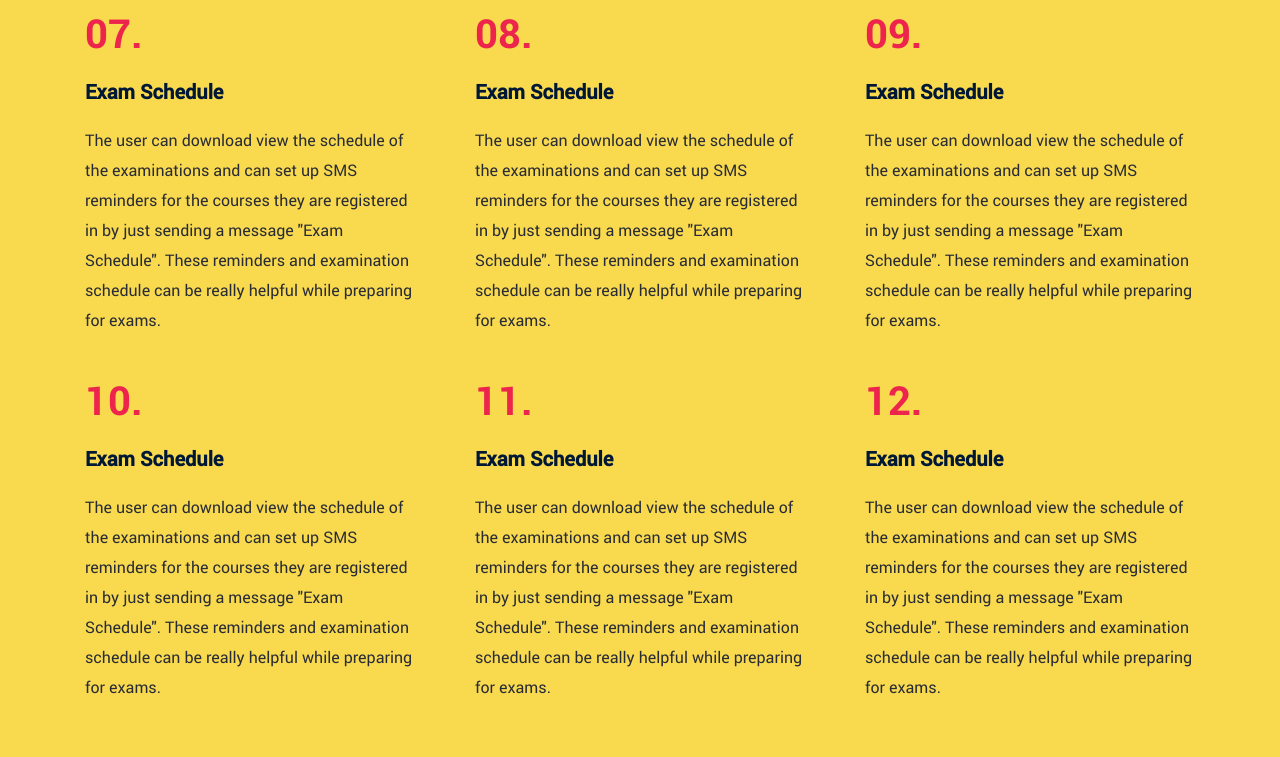
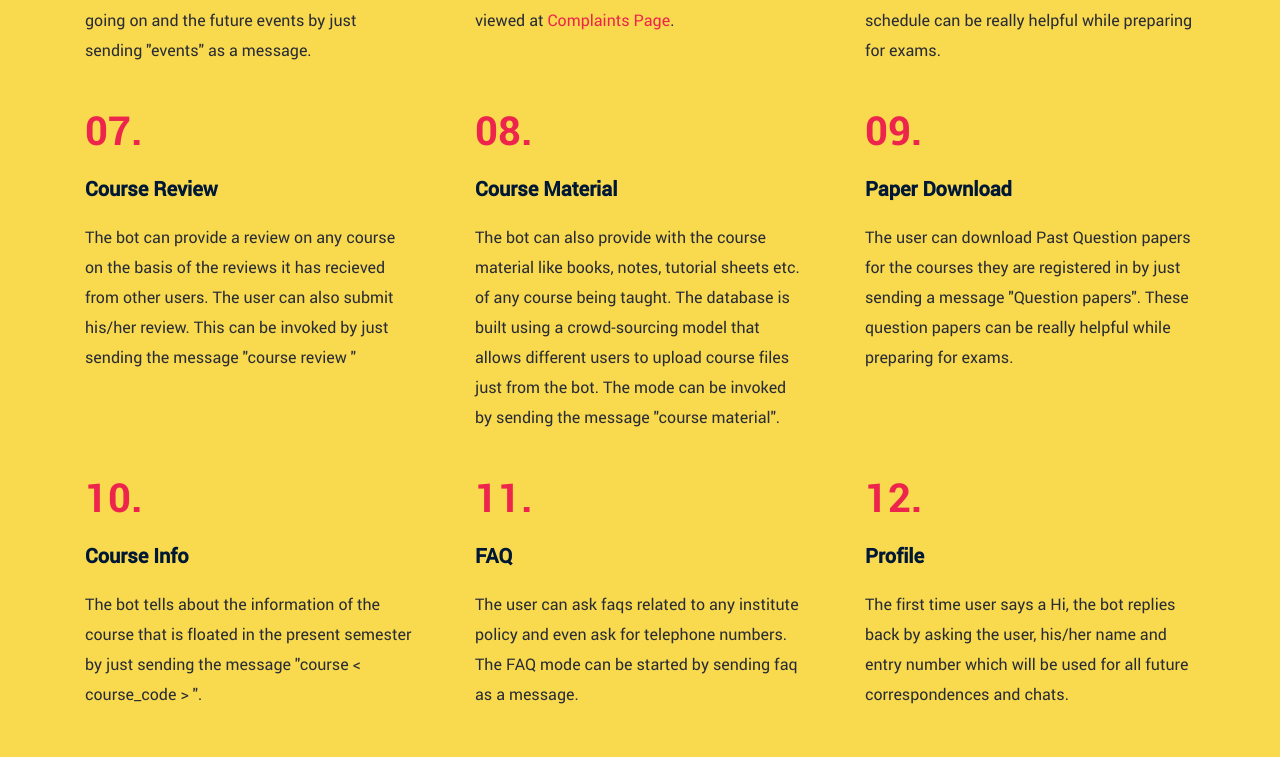
Before and after one commit to aagrxyz/CampusBot, a plain HTML site: page index.html in a window 1280 px wide. Shown: the part 2110-2867 px from the top of the page. Drawn offline with Linux system fonts and the light colour scheme; files whose address does not match are found by name.

Commit message:
added website functionalities

```diff
--- a/index.html
+++ b/index.html
@@ -208,9 +208,9 @@
 
 					   <div class="feature-content">
 
-              	   	<h3>Exam Schedule</h3>
+              	   	<h3>Course Review</h3>
 
-							<p>The user can download view the schedule of the examinations and can set up SMS reminders for the courses they are registered in by just sending a message "Exam Schedule". These reminders and examination schedule can be really helpful while preparing for exams.
+							<p>The bot can provide a review on any course on the basis of the reviews it has recieved from other users. The user can also submit his/her review. This can be invoked by just sending the message "course review "
 						   </p>
 
 						</div>
@@ -223,9 +223,9 @@
 
 					   <div class="feature-content">
 
-              	   	<h3>Exam Schedule</h3>
+              	   	<h3>Course Material</h3>
 
-							<p>The user can download view the schedule of the examinations and can set up SMS reminders for the courses they are registered in by just sending a message "Exam Schedule". These reminders and examination schedule can be really helpful while preparing for exams.
+							<p>The bot can also provide with the course material like books, notes, tutorial sheets etc. of any course being taught. The database is built using a crowd-sourcing model that allows different users to upload course files just from the bot. The mode can be invoked by sending the message "course material".
 						   </p>
 
 						</div>
@@ -238,9 +238,9 @@
 
 					   <div class="feature-content">
 
-              	   	<h3>Exam Schedule</h3>
+              	   	<h3>Paper Download</h3>
 
-							<p>The user can download view the schedule of the examinations and can set up SMS reminders for the courses they are registered in by just sending a message "Exam Schedule". These reminders and examination schedule can be really helpful while preparing for exams.
+							<p>The user can download Past Question papers for the courses they are registered in by just sending a message "Question papers". These question papers can be really helpful while preparing for exams.
 						   </p>
 
 						</div>
@@ -253,9 +253,9 @@
 
 					   <div class="feature-content">
 
-              	   	<h3>Exam Schedule</h3>
+              	   	<h3>Course Info</h3>
 
-							<p>The user can download view the schedule of the examinations and can set up SMS reminders for the courses they are registered in by just sending a message "Exam Schedule". These reminders and examination schedule can be really helpful while preparing for exams.
+							<p>The bot tells about the information of the course that is floated in the present semester by just sending the message "course < course_code > ".
 						   </p>
 
 						</div>
@@ -268,9 +268,9 @@
 
 					   <div class="feature-content">
 
-              	   	<h3>Exam Schedule</h3>
+              	   	<h3>FAQ</h3>
 
-							<p>The user can download view the schedule of the examinations and can set up SMS reminders for the courses they are registered in by just sending a message "Exam Schedule". These reminders and examination schedule can be really helpful while preparing for exams.
+							<p>The user can ask faqs related to any institute policy and even ask for telephone numbers. The FAQ mode can be started by sending faq as a message.
 						   </p>
 
 						</div>
@@ -283,9 +283,9 @@
 
 					   <div class="feature-content">
 
-              	   	<h3>Exam Schedule</h3>
+              	   	<h3>Profile</h3>
 
-							<p>The user can download view the schedule of the examinations and can set up SMS reminders for the courses they are registered in by just sending a message "Exam Schedule". These reminders and examination schedule can be really helpful while preparing for exams.
+							<p>The first time user says a Hi, the bot replies back by asking the user, his/her name and entry number which will be used for all future correspondences and chats.
 						   </p>
 
 						</div>
@@ -320,7 +320,7 @@
    					<h5 class="animate-this" data-animate="fadeInLeft">Some Cool Stuff</h5>
    					<h2 class="animate-this" data-animate="fadeInLeft">Clean and Organized Code</h2>
 
-   					<p class="animate-this" data-animate="fadeInLeft">Add some text</p>
+   					<p class="animate-this" data-animate="fadeInLeft">The code of the chatbot is modular, enought to make any organization deploy their chat bots with just a few clicks. They just require some API keys, database of the data in the specified format, and an azure account with a valid subscription to deploy the campus bot.</p>
 
    					<a href="https://github.com/aman71197/CampusBot" class="button animate-this" data-animate="fadeInLeft">Learn More</a>
 
@@ -349,7 +349,7 @@
    					<h5 class="animate-this" data-animate="fadeInRight">Video Stuff</h5>
    					<h2 class="animate-this" data-animate="fadeInRight">Super Cool Demo Video</h2>
 
-   					<p class="animate-this" data-animate="fadeInRight">Add some text</p>
+   					<p class="animate-this" data-animate="fadeInRight"></p>
 
    					<a href="https://github.com/aman71197/CampusBot" class="button animate-this" data-animate="fadeInRight">Learn More</a>
 
@@ -379,7 +379,7 @@
 
 			   		<p class="lead animate-this">
 
-			   		Lorem ipsum Tempor do Excepteur nulla aute deserunt reprehenderit aute commodo aliquip laboris velit eu esse exercitation ex fugiat pariatur aute consequat. Lorem ipsum Fugiat mollit quis qui. Lorem ipsum Duis Excepteur Duis magna fugiat incididunt qui id quis dolor nisi irure proident labore ut in incididunt eiusmod est anim.
+
 			   		</p>
 					</div>
 	   		</div>
@@ -440,8 +440,8 @@
 	   			<h4><i class="icon-phone-incoming"></i> Get In Touch</h4>
 
 	   			<p>
-						 aman.cs115@cse.iitd.ac.in<br>
-				   	 cs1150262@iitd.ac.in <br>
+				<a href="mailto:aman.cs115@cse.iitd.ac.in"> aman.cs115@cse.iitd.ac.in </a> <br>
+				  <a href="mailto:cs1150262@iitd.ac.in"> 	 cs1150262@iitd.ac.in </a> <br>
 				   </p>
 	   		</div>
 
```
Also changed, not shown: images/app-screenshot-big.jpg, images/app-screenshot-big_old.jpg (added), images/app-screenshot-small.jpg, images/app-screenshot-small_old.jpg (added).
